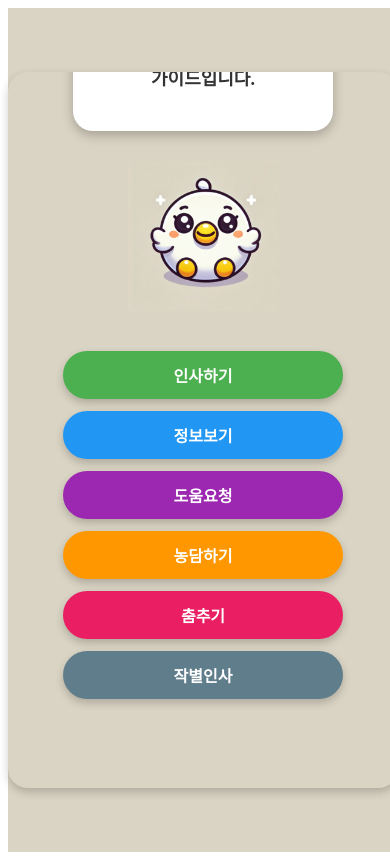
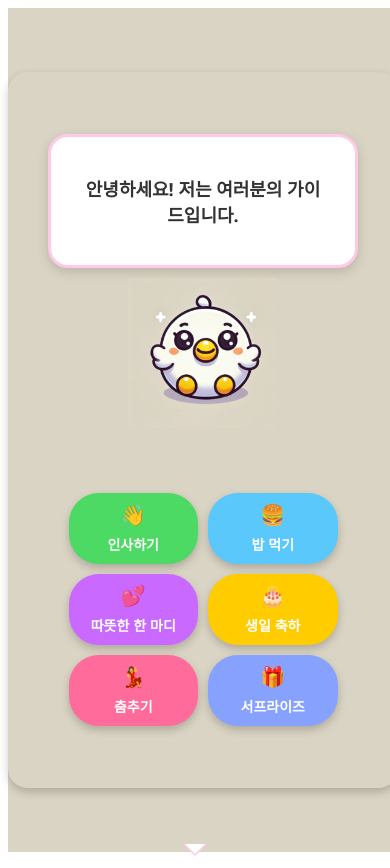
Before and after one commit to JangBogwang/birthday, a Vue app in the folder birthday/: page /play in a window 390 px wide. Built offline with nearby package versions, Linux system fonts and the light colour scheme.

Commit message:
play 페이지 수정

```diff
--- a/birthday/index.html
+++ b/birthday/index.html
@@ -4,7 +4,7 @@
     <meta charset="UTF-8" />
     <link rel="icon" type="image/svg+xml" href="/logo.svg" />
     <meta name="viewport" content="width=device-width, initial-scale=1.0" />
-    <title>ㅋㅋㅋ</title>
+    <title>그냥 오리</title>
   </head>
   <body>
     <div id="app"></div>
--- a/birthday/src/views/Play.vue
+++ b/birthday/src/views/Play.vue
@@ -6,14 +6,38 @@ const fullText = "안녕하세요! 저는 여러분의 가이드입니다.";
 const displayedText = ref("");
 const currentMessage = ref(fullText);
 
-// 버튼 액션 메시지
+// 버튼 액션 메시지 - 각 액션별로 여러 메시지 배열로 변경
 const messages = {
-  greeting: "안녕하세요! 반갑습니다.",
-  info: "저는 여러분을 도와드릴 가이드입니다.",
-  help: "무엇을 도와드릴까요?",
-  joke: "웃긴 농담을 해볼까요? 코딩하다 버그를 만나면 디버그, 디버그가 안되면 디버깅~",
-  dance: "신나게 춤을 춥니다! 🕺💃",
-  bye: "안녕히 가세요! 다음에 또 만나요."
+  greeting: [
+    "안녕하세요! 반갑습니다.",
+    "만나서 정말 반가워요!",
+    "오늘 하루도 멋진 하루 되세요!"
+  ],
+  eat: [
+    "맛있다! 냠냠~",
+    "오늘 점심은 뭐 드셨나요?",
+    "밥 먹고 힘내요!"
+  ],
+  help: [
+    "무엇을 도와드릴까요?",
+    "힘내세요! 당신은 할 수 있어요!",
+    "오늘 하루도 수고 많으셨어요."
+  ],
+  joke: [
+    "웃긴 농담을 해볼까요? 코딩하다 버그를 만나면 디버그, 디버그가 안되면 디버깅~",
+    "생일 축하합니다! 오늘은 특별한 날이에요! 🎂",
+    "행복한 생일 되세요! 케이크 드셨나요? 🍰"
+  ],
+  dance: [
+    "신나게 춤을 춥니다! 🕺💃",
+    "우와~ 댄스 파티 타임!",
+    "같이 춤을 춰요! 신나게~"
+  ],
+  surprise: [
+    "깜짝 선물이 있어요! 🎁",
+    "비밀인데... 사실 깜짝 파티를 준비했어요!",
+    "서프라이즈! 짜잔~! ✨"
+  ]
 };
 
 // 캐릭터 상태
@@ -21,7 +45,7 @@ const isWaving = ref(false);
 const isDancing = ref(false);
 
 // 한 글자씩 출력하는 함수
-const typeText = (text: string) => { // 🔵 index 제거
+const typeText = (text: string) => {
   displayedText.value = "";
 
   const typeNextChar = (i = 0) => {
@@ -34,43 +58,48 @@ const typeText = (text: string) => { // 🔵 index 제거
   typeNextChar();
 };
 
+// 랜덤 메시지 선택 함수
+const getRandomMessage = (messageArray: string[]) => {
+  const randomIndex = Math.floor(Math.random() * messageArray.length);
+  return messageArray[randomIndex];
+};
 
 // 버튼 액션 함수들
 const handleGreeting = () => {
   isWaving.value = true;
-  currentMessage.value = messages.greeting;
+  currentMessage.value = getRandomMessage(messages.greeting);
   typeText(currentMessage.value);
   setTimeout(() => {
     isWaving.value = false;
   }, 2000);
 };
 
-const handleInfo = () => {
-  currentMessage.value = messages.info;
+const handleEat = () => {
+  currentMessage.value = getRandomMessage(messages.eat);
   typeText(currentMessage.value);
 };
 
 const handleHelp = () => {
-  currentMessage.value = messages.help;
+  currentMessage.value = getRandomMessage(messages.help);
   typeText(currentMessage.value);
 };
 
 const handleJoke = () => {
-  currentMessage.value = messages.joke;
+  currentMessage.value = getRandomMessage(messages.joke);
   typeText(currentMessage.value);
 };
 
 const handleDance = () => {
   isDancing.value = true;
-  currentMessage.value = messages.dance;
+  currentMessage.value = getRandomMessage(messages.dance);
   typeText(currentMessage.value);
   setTimeout(() => {
     isDancing.value = false;
   }, 3000);
 };
 
-const handleBye = () => {
-  currentMessage.value = messages.bye;
+const handleSurprise = () => {
+  currentMessage.value = getRandomMessage(messages.surprise);
   typeText(currentMessage.value);
 };
 
@@ -83,35 +112,41 @@ onMounted(() => {
 <template>
   <div class="container">
     <div class="character-wrapper">
+      <div class="speech-bubble">
+        <p>{{ displayedText }}</p>
+      </div>
       <img
         src="/character.png"
         alt="Character"
         class="character"
         :class="{ 'wave-animation': isWaving, 'dance-animation': isDancing }"
       />
-      <div class="speech-bubble">
-        <p>{{ displayedText }}</p>
-      </div>
     </div>
 
     <div class="buttons-container">
       <button @click="handleGreeting" class="action-button greeting-btn">
-        인사하기
+        <span class="button-icon">👋</span>
+        <span class="button-text">인사하기</span>
       </button>
-      <button @click="handleInfo" class="action-button info-btn">
-        정보보기
+      <button @click="handleEat" class="action-button eat-btn">
+        <span class="button-icon">🍔</span>
+        <span class="button-text">밥 먹기</span>
       </button>
       <button @click="handleHelp" class="action-button help-btn">
-        도움요청
+        <span class="button-icon">💕</span>
+        <span class="button-text">따뜻한 한 마디</span>
       </button>
       <button @click="handleJoke" class="action-button joke-btn">
-        농담하기
+        <span class="button-icon">🎂</span>
+        <span class="button-text">생일 축하</span>
       </button>
       <button @click="handleDance" class="action-button dance-btn">
-        춤추기
+        <span class="button-icon">💃</span>
+        <span class="button-text">춤추기</span>
       </button>
-      <button @click="handleBye" class="action-button bye-btn">
-        작별인사
+      <button @click="handleSurprise" class="action-button surprise-btn">
+        <span class="button-icon">🎁</span>
+        <span class="button-text">서프라이즈</span>
       </button>
     </div>
   </div>
@@ -121,24 +156,76 @@ onMounted(() => {
 .container {
   display: flex;
   flex-direction: column;
-  justify-content: center;
   align-items: center;
-  height: 100vh;
-  background-color: #dad4c4;
+  min-height: 100vh;
+  background-color: #dad4c4; /* 더 밝고 따뜻한 배경색 */
+  padding: 20px;
+  font-family: 'Arial Rounded MT Bold', 'Segoe UI', Tahoma, Geneva, Verdana, sans-serif;
 }
 
 .character-wrapper {
-  position: relative;
   display: flex;
   flex-direction: column;
   align-items: center;
   margin-bottom: 40px;
+  position: relative;
 }
 
+/* 말풍선 스타일 (데스크탑) */
+.speech-bubble {
+  position: absolute;
+  top: -160px;
+  left: 50%;
+  transform: translateX(-50%);
+  background: white;
+  padding: 20px 30px;
+  border-radius: 20px;
+  box-shadow: 0px 4px 12px rgba(0, 0, 0, 0.15);
+  max-width: 80vw;
+  text-align: center;
+  font-size: 18px;
+  font-weight: bold;
+  color: #333;
+  white-space: normal;
+  word-wrap: break-word;
+  display: flex;
+  align-items: center;
+  justify-content: center;
+  min-height: 80px;
+  min-width: 200px;
+  z-index: 1;
+  border: 3px solid #ffcae5; /* 귀여운 테두리 추가 */
+}
+
+/* 말풍선 꼬리 추가 */
+.speech-bubble:after {
+  content: '';
+  position: absolute;
+  bottom: -20px;
+  left: 50%;
+  transform: translateX(-50%);
+  border: 10px solid transparent;
+  border-top-color: white;
+  z-index: 1;
+}
+
+.speech-bubble:before {
+  content: '';
+  position: absolute;
+  bottom: -24px;
+  left: 50%;
+  transform: translateX(-50%);
+  border: 12px solid transparent;
+  border-top-color: #ffcae5;
+  z-index: 0;
+}
+
+/* 캐릭터 이미지 */
 .character {
   width: 150px;
   height: auto;
   transition: transform 0.3s ease;
+  margin-top: 30px;
 }
 
 /* 애니메이션 */
@@ -165,50 +252,6 @@ onMounted(() => {
   100% { transform: translateY(0); }
 }
 
-/* 말풍선 스타일 */
-.speech-bubble {
-  position: absolute;
-  top: -160px;
-  left: 50%;
-  transform: translateX(-50%);
-  background: white;
-  padding: 20px 30px;
-  border-radius: 20px;
-  box-shadow: 0px 4px 12px rgba(0, 0, 0, 0.25);
-  max-width: 80vw;
-  text-align: center;
-  font-size: 18px;
-  font-weight: bold;
-  color: #333;
-  white-space: normal;
-  word-wrap: break-word;
-  display: flex;
-  align-items: center;
-  justify-content: center;
-  min-height: 80px;
-  min-width: 200px;
-}
-
-/* 텍스트가 한 줄로 길어지지 않도록 조정 */
-.speech-bubble p {
-  display: inline-block;
-  text-align: center;
-  line-height: 1.5;
-  max-width: 100%;
-}
-
-/* 말풍선 꼬리 */
-.speech-bubble::after {
-  content: "";
-  position: absolute;
-  bottom: -15px;
-  left: 50%;
-  transform: translateX(-50%);
-  border-width: 15px;
-  border-style: solid;
-  border-color: white transparent transparent transparent;
-}
-
 /* 버튼 컨테이너 */
 .buttons-container {
   display: flex;
@@ -218,7 +261,7 @@ onMounted(() => {
   max-width: 600px;
 }
 
-/* 버튼 스타일 */
+/* 버튼 스타일 - 더 귀여운 디자인 */
 .action-button {
   padding: 12px 20px;
   border: none;
@@ -229,10 +272,32 @@ onMounted(() => {
   cursor: pointer;
   transition: all 0.3s ease;
   box-shadow: 0 4px 8px rgba(0, 0, 0, 0.2);
+  display: flex;
+  flex-direction: column;
+  align-items: center;
+  gap: 5px;
+  overflow: hidden;
+  position: relative;
+}
+
+.action-button:before {
+  content: '';
+  position: absolute;
+  top: 0;
+  left: 0;
+  width: 100%;
+  height: 100%;
+  background: rgba(255, 255, 255, 0.2);
+  transform: translateY(-100%);
+  transition: transform 0.3s;
+}
+
+.action-button:hover:before {
+  transform: translateY(0);
 }
 
 .action-button:hover {
-  transform: translateY(-3px);
+  transform: translateY(-3px) scale(1.03);
   box-shadow: 0 6px 12px rgba(0, 0, 0, 0.3);
 }
 
@@ -240,40 +305,64 @@ onMounted(() => {
   transform: translateY(1px);
 }
 
-/* 각 버튼별 색상 */
-.greeting-btn {
-  background-color: #4CAF50;
+/* 버튼 아이콘 */
+.button-icon {
+  font-size: 24px;
+  margin-bottom: 2px;
 }
 
-.info-btn {
-  background-color: #2196F3;
+/* 버튼 텍스트 */
+.button-text {
+  font-size: 14px;
+  font-weight: bold;
 }
 
-.help-btn {
-  background-color: #9C27B0;
-}
+/* 각 버튼별 색상 - 더 밝고 귀여운 색으로 변경 */
+.greeting-btn { background-color: #4cd964; /* 밝은 녹색 */ }
+.eat-btn      { background-color: #5ac8fa; /* 밝은 파란색 */ }
+.help-btn     { background-color: #c969ff; /* 밝은 보라색 */ }
+.joke-btn     { background-color: #ffcc00; /* 밝은 노란색 */ }
+.dance-btn    { background-color: #ff6b9a; /* 밝은 분홍색 */ }
+.surprise-btn { background-color: #87a1ff; /* 밝은 청록색 */ }
 
-.joke-btn {
-  background-color: #FF9800;
-}
+/* 반응형 디자인 (모바일) */
+@media (max-width: 768px) {
+  .character-wrapper {
+    position: static; /* 더 이상 relative로 위치 조정하지 않음 */
+    display: block;
+    text-align: center;
+  }
 
-.dance-btn {
-  background-color: #E91E63;
-}
+  .speech-bubble {
+    position: static; /* 절대 위치 해제 */
+    transform: none;
+    max-width: 90%;
+    margin: 0 auto 10px; /* 중앙 정렬 및 아래 여백 추가 */
+    z-index: 2; /* 필요시 추가 */
+  }
 
-.bye-btn {
-  background-color: #607D8B;
-}
+  .character {
+    margin-top: 0; /* 상단 여백 제거 */
+  }
 
-/* 반응형 디자인 */
-@media (max-width: 768px) {
   .buttons-container {
-    flex-direction: column;
-    width: 80%;
+    display: flex;
+    flex-direction: row; /* 가로 배치 */
+    flex-wrap: wrap; /* 줄 바꿈 허용 */
+    justify-content: center; /* 중앙 정렬 */
+    width: 90%; /* 너비 조정 */
+    margin: 20px auto 0; /* 중앙 정렬 및 상단 여백 */
+    gap: 10px; /* 버튼 간격 */
   }
 
   .action-button {
-    width: 100%;
+    width: calc(50% - 10px); /* 한 줄에 2개씩 (간격 고려) */
+    padding: 10px 0; /* 상하 패딩 */
+    font-size: 14px;
+  }
+
+  .button-icon {
+    font-size: 20px;
   }
 }
 </style>
```
